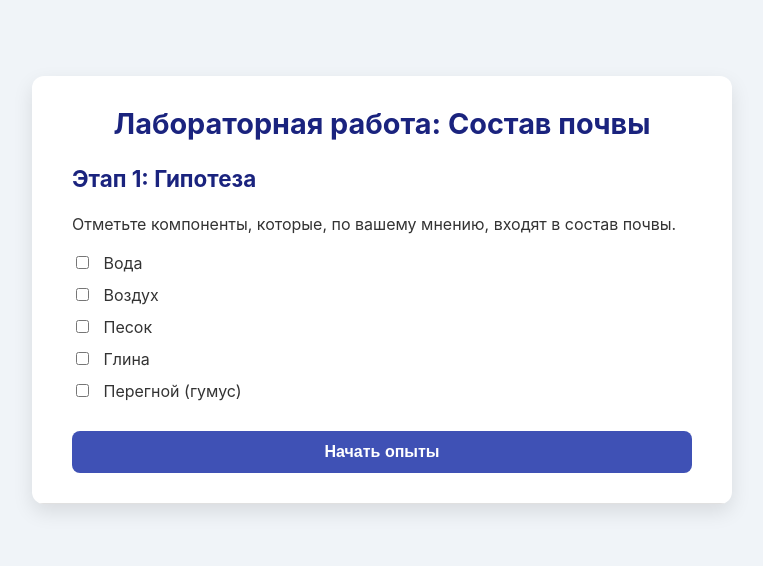
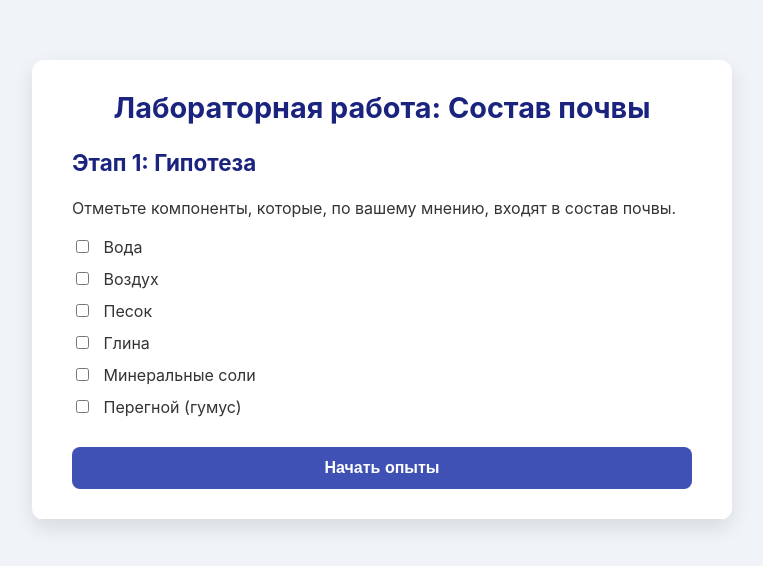
Before and after one commit to selfmade170/laboratory, a plain HTML site: page index.html in a window 1280 px wide. Shown: the part 110-676 px from the top of the page, without its empty margins (258-1021 px from the left). Drawn offline with Linux system fonts and the light colour scheme.

Commit message:
Update index.html

```diff
--- a/index.html
+++ b/index.html
@@ -20,6 +20,7 @@
                 <label><input type="checkbox" name="hypothesis" value="Воздух"> Воздух</label>
                 <label><input type="checkbox" name="hypothesis" value="Песок"> Песок</label>
                 <label><input type="checkbox" name="hypothesis" value="Глина"> Глина</label>
+                <label><input type="checkbox" name="hypothesis" value="Минеральные соли"> Минеральные соли</label>
                 <label><input type="checkbox" name="hypothesis" value="Перегной (гумус)"> Перегной (гумус)</label>
             </div>
             <div class="button-group">
```
